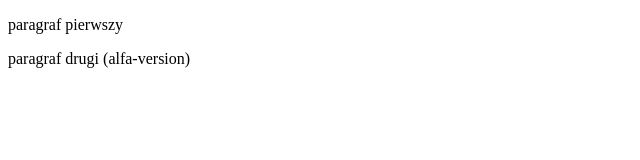
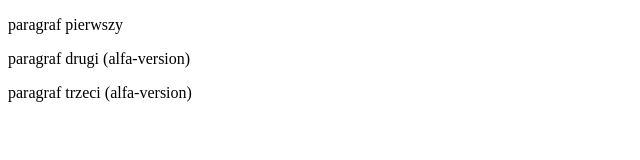
Before and after one commit to wojciechkuzniar/wojciechkuzniar.github.io, a plain HTML site: page index.html in a window 1280 px wide. Shown: the whole page, without its empty margins (0-640 px from the left). Drawn offline with Linux system fonts and the light colour scheme.

Commit message:
Dodano trzeci paragraf

```diff
--- a/index.html
+++ b/index.html
@@ -8,5 +8,6 @@
 <body>
     <p>paragraf pierwszy</p>
     <p>paragraf drugi (alfa-version)</p>
+    <p>paragraf trzeci (alfa-version)</p>
 </body>
 </html>
```
